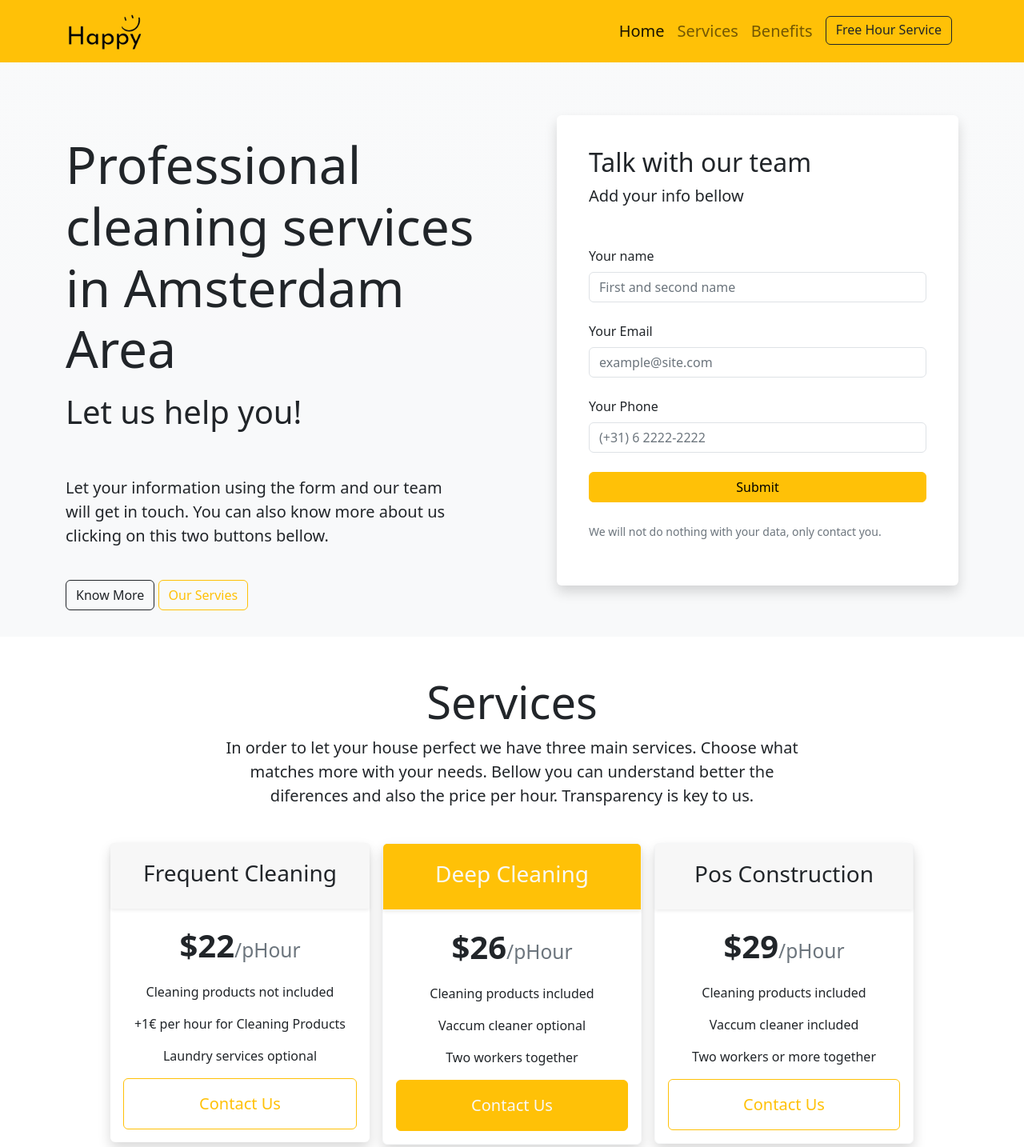
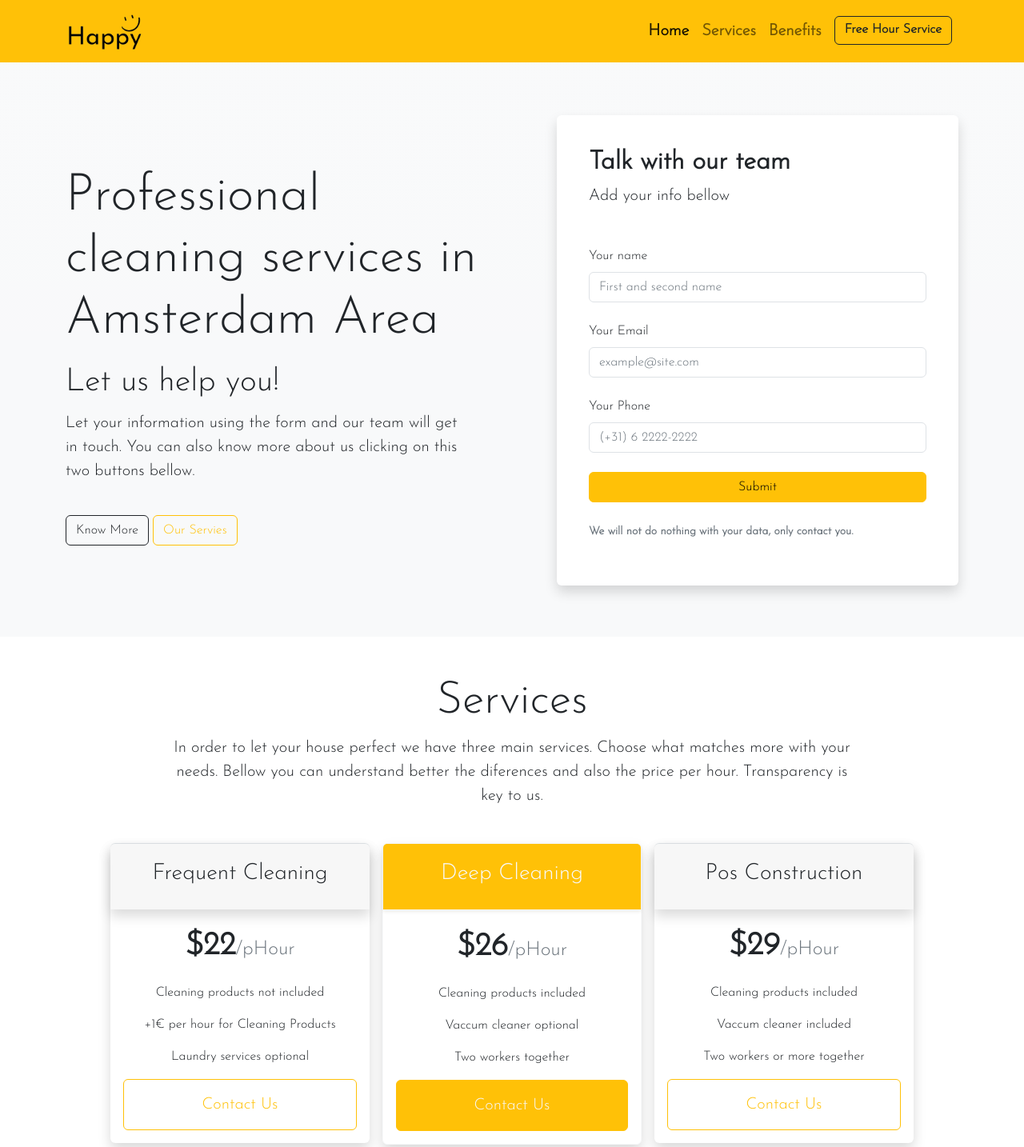
Before and after one commit to obrianmoreira/HappyApp, a website built with Parcel: page src/index.html in a window 1280 px wide. Shown: the top 1434 px of the page at 80% size. Built offline with nearby package versions, Linux system fonts and the light colour scheme.

Commit message:
new version

```diff
--- a/src/assets/scss/abstracts/_map-amends.scss
+++ b/src/assets/scss/abstracts/_map-amends.scss
@@ -4,7 +4,7 @@ $custom-spacers: (
     8: $spacer * 5,
     9: $spacer * 6,
     10: $spacer * 7,
-    11: $spacer *12
+    11: $spacer * 8
 );
 
 $spacers: map-merge($spacers, $custom-spacers);
--- a/src/assets/scss/main.scss
+++ b/src/assets/scss/main.scss
@@ -3,8 +3,6 @@
 @import "node_modules/bootstrap/scss/functions";
 @import "node_modules/bootstrap/scss/variables";
 @import "node_modules/bootstrap/scss/mixins";
-@import "node_modules/bootstrap/scss/transitions";
-
 
 
 @import "./abstracts/map-amends";
@@ -17,3 +15,9 @@
     }
 
 }
+
+@import url('https://fonts.googleapis.com/css2?family=Josefin+Sans:wght@300&display=swap');
+
+:root{
+    --bs-body-font-family: 'Josefin Sans', sans-serif;
+}
--- a/src/index.html
+++ b/src/index.html
@@ -22,16 +22,16 @@
             <div class="collapse navbar-collapse" id="navbar">
                 <ul class="navbar-nav p-2 ms-auto mb-lg-0 fs-5">
                     <li class="nav-item">
-                        <a class="nav-link active" aria-current="page" href="#">Home</a>
+                        <a class="nav-link active" aria-current="page" href="#"><strong>Home</strong></a>
                     </li>
                     <li class="nav-item">
-                        <a class="nav-link" href="#service">Services</a>
+                        <a class="nav-link" href="#service"><strong>Services</strong></a>
                     </li>
                     <li class="nav-item">
-                        <a class="nav-link" href="#benefits">Benefits</a>
+                        <a class="nav-link" href="#benefits"><strong>Benefits</strong></a>
                     </li>
                     <li class="nav-item">
-                        <a href="#freeHour" class="btn btn-outline-dark ms-0 ms-lg-2 pt-1 mt-1">Free Hour Service</a>
+                        <a href="#freeHour" class="btn btn-outline-dark ms-0 ms-lg-2 pt-1 mt-1"><strong>Free Hour Service</strong></a>
                     </li>
                 </ul>
             </div>
@@ -43,12 +43,12 @@
     <div class="container-fluid bg-light bg-gradient" id="#home">
         <div class="container">
             <div class="row pt-8 pt-lg-9 pb-3 pb-lg-3">
-                <div class="col-12 col-lg-6 pt-lg-5">
-                    <div class="pe-lg-2 py-3 py-lg-4 text-dark text-start">
+                <div class="col-12 col-lg-6 pt-lg-10">
+                    <div class="pe-lg-2 pt-4 py-lg-0 text-dark text-start">
                         <h1 class="display-3">Professional cleaning services in Amsterdam Area</h1>
                         <h1 class="display-6 pt-lg-2">Let us help you!</h1>
                     </div>
-                    <div class="pe-3 py-lg-4 pe-lg-6">
+                    <div class="pe-3 pt-lg-1 py-lg-4 pe-lg-6">
                         <p class="lead">Let your information using the form and our team will get in touch.
                         You can also know more about us clicking on this two buttons bellow.</p>
                     </div>
@@ -58,8 +58,8 @@
                 <div class="col-12 col-lg-6 ps-lg-6 pt py-5 lg-3">
                     <div class="card shadow shadow-md border-0 p-4">
                         <div class="card-body">
-                            <h2>Talk with our team</h2>
-                            <p class="lead">Add your info bellow</p>
+                            <h2><strong>Talk with our team</strong></h2>
+                            <p class="lead"><strong>Add your info bellow</strong></p>
                             <form action="">
                                 <div class="mt-5">
                                     <label for="inputName" class="form-label">Your name</label>
@@ -76,7 +76,7 @@
                                 <div class="d-grid gap-2 mb-4">
                                     <button type="submit" class="btn btn-warning">Submit</button>
                                 </div>
-                                <p><small class="text-muted">We will not do nothing with your data, only contact you.</small></p>
+                                <p><small class="text-muted"><strong>We will not do nothing with your data, only contact you.</strong></small></p>
                             </form>
                         </div>
                     </div>
@@ -101,8 +101,8 @@
                 <div class="row text-center pt-1 px-lg-5 pb-4 pb-lg-9">
 
                     <div class="col-12 col-lg-4 mb-3 mb-md-6 mb-lg-0 px-0 px-lg-2">
-                        <div class="card shadow border-0">
-                            <div class="card-header shadow-sm border-0">
+                        <div class="card shadow border-0 border-top">
+                            <div class="card-header shadow border-0">
                                 <p class="lead fs-3 pt-2">Frequent Cleaning</p>
                             </div>
                             <div class="card-body">
@@ -135,8 +135,8 @@
                     </div>
 
                     <div class="col-12 col-lg-4 mb-3 mb-md-6 mb-lg-0 px-0 px-lg-2">
-                        <div class="card shadow border-light">
-                            <div class="card-header shadow-sm border-0">
+                        <div class="card shadow border-0 border-top">
+                            <div class="card-header shadow border-0">
                                 <p class="lead fs-3 pt-2">Pos Construction</p>
                             </div>
                             <div class="card-body">
```
Also changed, not shown: dist/index.html, 2 other files.
